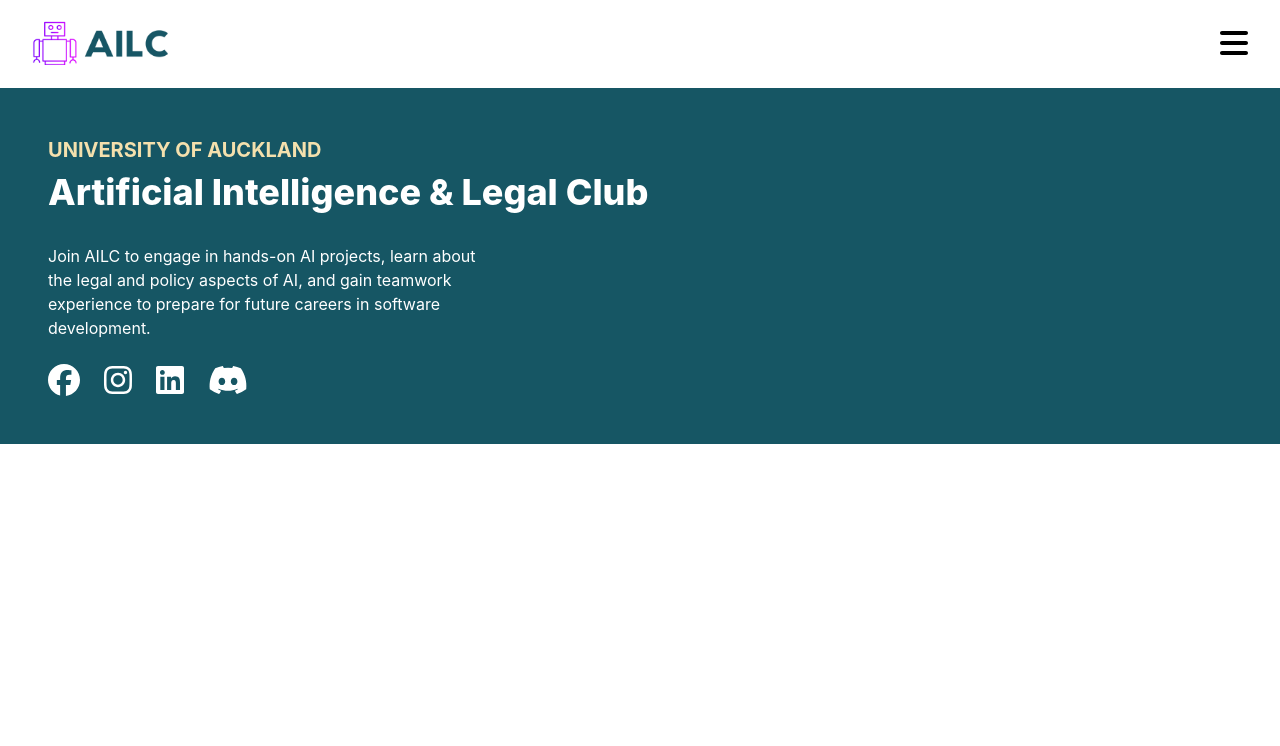
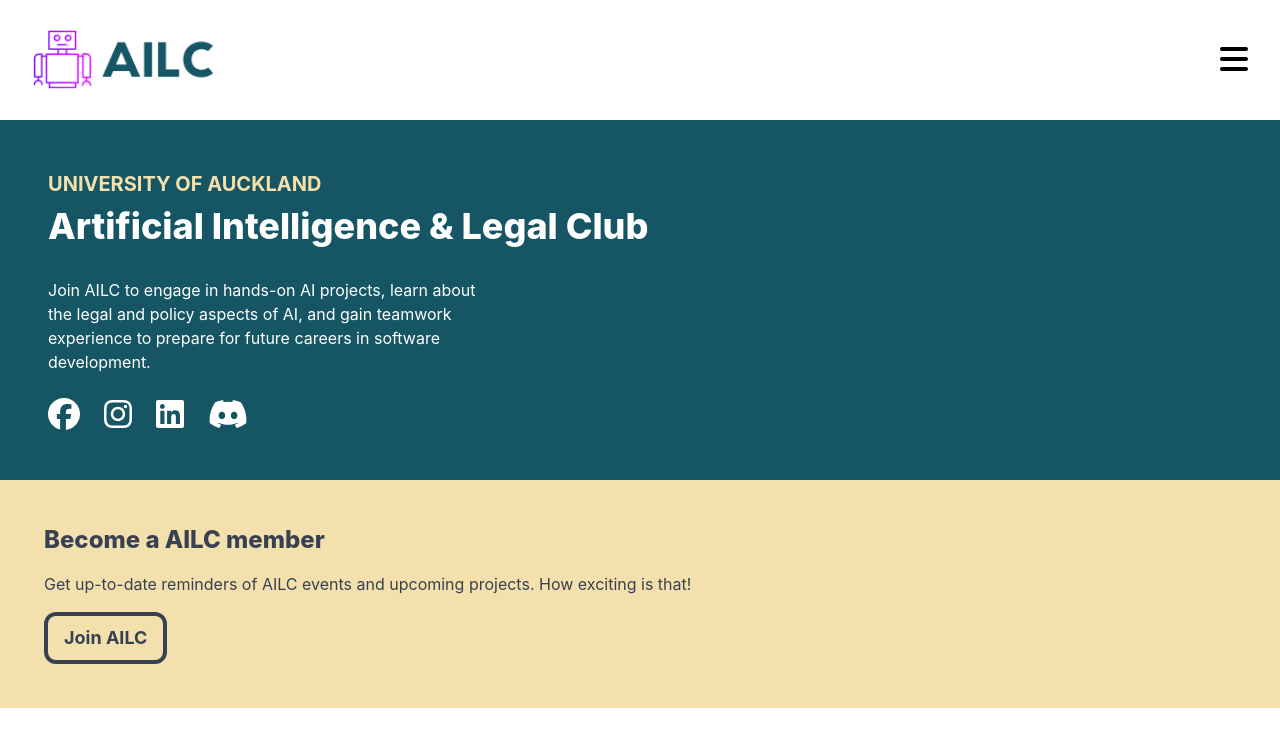
Before and after one commit to y-sun311/ailc-club-website, a React (Create React App) app: page / in a window 1280 px wide. Shown: the top 746 px of the page. Built offline with nearby package versions, Linux system fonts and the light colour scheme.

Commit message:
Added membership.jsx of membership sign up section in homepage.

```diff
--- a/src/App.js
+++ b/src/App.js
@@ -1,6 +1,7 @@
 import React from 'react';
 import HeaderComponent from './components/homepage/header.jsx';
 import HeroSection from './components/homepage/hero.jsx';
+import MembershipSection from './components/homepage/membership.jsx';
 function App() {
 
 
@@ -8,6 +9,7 @@
     <div className="App">
         <HeaderComponent />
         <HeroSection />
+        <MembershipSection/>
     </div>
 
   );
--- a/src/components/homepage/header.jsx
+++ b/src/components/homepage/header.jsx
@@ -7,8 +7,8 @@
 
 const HeaderComponent = () => {
     return (
-            <div className='flex items-center justify-between cursor-pointer p-5'>
-                <img src={logo} alt='logo' className='h-12 ml-3' />
+            <div className='h-[15vh] flex items-center justify-between cursor-pointer p-5'>
+                <img src={logo} alt='logo' className='h-16 ml-3' />
                 <div className='mr-3'>
                 <FontAwesomeIcon icon={faBars} size='2x'/>
                </div>
--- a/src/components/homepage/hero.jsx
+++ b/src/components/homepage/hero.jsx
@@ -4,13 +4,13 @@
 
 const HeroSection = () => {
   return (
-    <div className="flex justify-between items-center bg-[#165664] text-white p-12">
+    <div className="h-[45vh] flex justify-between items-center bg-[#165664] text-white p-12">
       <div>
         <h1 className="text-xl text-yellow-home font-bold">UNIVERSITY OF AUCKLAND</h1>
         <h2 className="text-4xl font-extrabold mt-2">Artificial Intelligence & Legal Club</h2>
         <p className="mt-8 max-w-md">Join AILC to engage in hands-on AI projects, learn about the legal and policy aspects of AI, and gain teamwork experience to prepare for future careers in software development.</p>
 
-        <div className="flex gap-6 mt-6">
+        <div className="flex gap-6 mt-6 cursor-pointer">
             <FontAwesomeIcon icon={faFacebook} size="2x" />
             <FontAwesomeIcon icon={faInstagram} size="2x" />
             <FontAwesomeIcon icon={faLinkedin} size="2x" />
--- /dev/null
+++ b/src/components/homepage/membership.jsx
@@ -0,0 +1,15 @@
+import React from 'react';
+
+const membership = () => {
+  return (
+    <div className="bg-yellow-home text-center text-gray-700 p-11">
+    <div className="justify-center text-left items-center">
+      <h2 className="text-2xl font-extrabold">Become a AILC member</h2>
+      <p className="mt-4">Get up-to-date reminders of AILC events and upcoming projects. How exciting is that!</p>
+      <button className="font-bold text-lg border-gray-700 border-4 text-gray-700 py-2 px-4 mt-4 rounded-xl">Join AILC</button>
+    </div>
+    </div>
+  );
+};
+
+export default membership;
```
